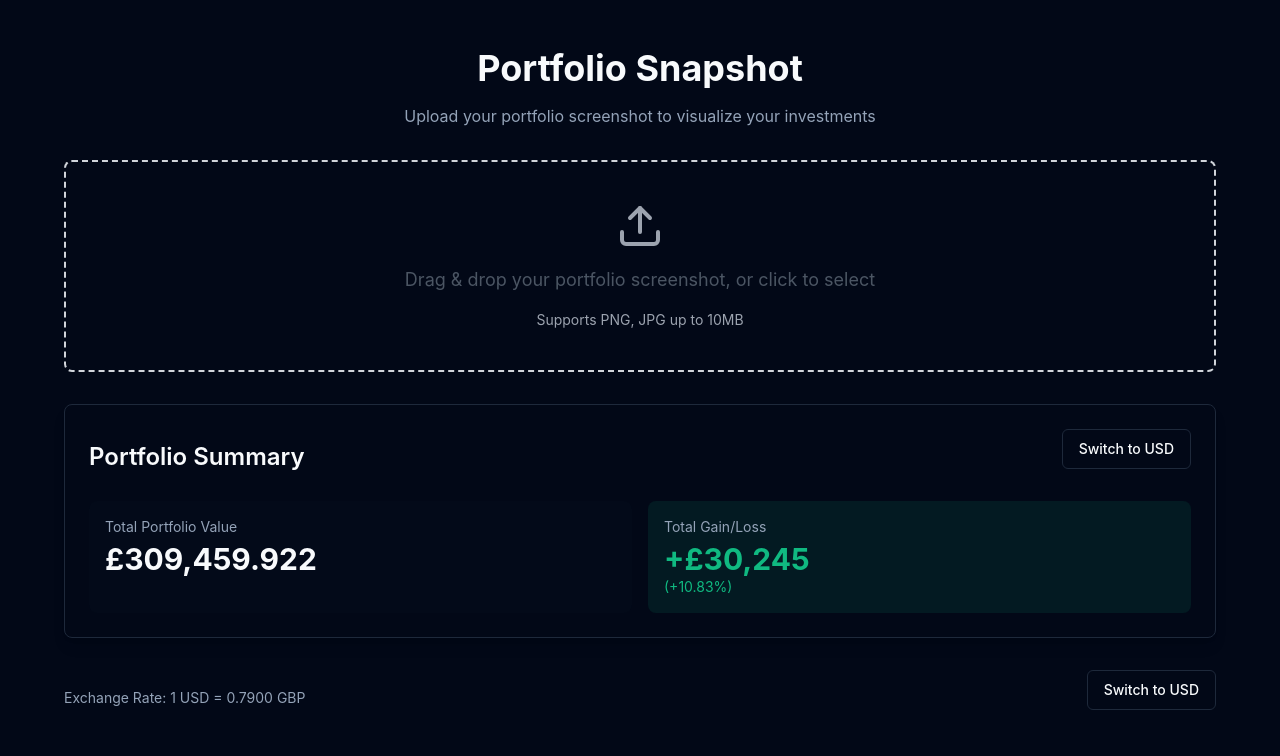
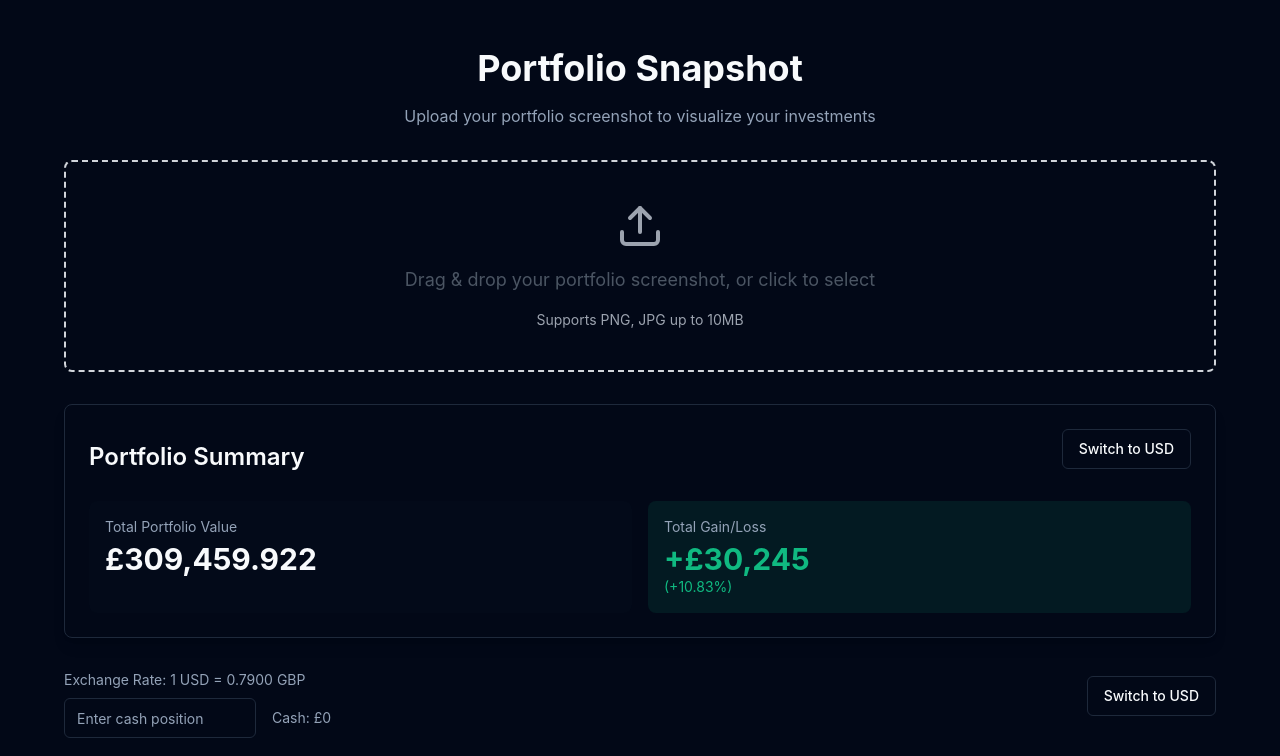
Before and after one commit to ag451/portfolio-visualizer, a React (Vite) app: page / in a window 1280 px wide. Shown: the top 756 px of the page. Built offline with nearby package versions, Linux system fonts and the light colour scheme; no server answers.

Commit message:
Add cash position field
Implement an optional 'Cash Position' field to the portfolio. When populated, this field will update the portfolio distribution percentages to account for the cash position alongside stocks.
[skip gpt_engineer]

```diff
--- a/src/components/PortfolioCharts.tsx
+++ b/src/components/PortfolioCharts.tsx
@@ -1,6 +1,7 @@
 import React, { useState, useEffect } from 'react';
 import { BarChart, Bar, XAxis, YAxis, Tooltip, ResponsiveContainer, Cell } from 'recharts';
 import { Button } from "@/components/ui/button";
+import { Input } from "@/components/ui/input";
 import { toast } from "sonner";
 import { DistributionChart } from './charts/DistributionChart';
 import { ReturnsTooltip } from './tooltips/ReturnsTooltip';
@@ -21,6 +22,7 @@ const COLORS = ['#60A5FA', '#10B981', '#818CF8', '#F472B6', '#F59E0B', '#6366F1'
 const PortfolioCharts = ({ data, sectorData }: PortfolioChartsProps) => {
   const [currency, setCurrency] = useState<'GBP' | 'USD'>('GBP');
   const [exchangeRate, setExchangeRate] = useState<number>(0.79);
+  const [cashPosition, setCashPosition] = useState<string>('');
 
   useEffect(() => {
     const fetchExchangeRate = async () => {
@@ -42,23 +44,42 @@ const PortfolioCharts = ({ data, sectorData }: PortfolioChartsProps) => {
     return currency === 'GBP' ? value * exchangeRate : value;
   };
 
-  const totalValue = data.reduce((sum, item) => sum + convertValue(item.value), 0);
+  const cashValue = Number(cashPosition) || 0;
+  const convertedCashValue = convertValue(cashValue);
 
-  const formattedData = data.map(item => ({
+  const stocksValue = data.reduce((sum, item) => sum + convertValue(item.value), 0);
+  const totalValue = stocksValue + convertedCashValue;
+
+  const formattedData = [
+    ...data.map(item => ({
       ...item,
       name: item.name.split('.')[0],
       value: convertValue(item.value),
       formattedValue: `${currency === 'GBP' ? '£' : '$'}${convertValue(item.value).toLocaleString()}`
-  })).sort((a, b) => b.value - a.value);
+    })).sort((a, b) => b.value - a.value),
+    ...(convertedCashValue > 0 ? [{
+      name: 'Cash',
+      value: convertedCashValue,
+      formattedValue: `${currency === 'GBP' ? '£' : '$'}${convertedCashValue.toLocaleString()}`
+    }] : [])
+  ];
 
-  const formattedSectorData = sectorData.map(item => ({
+  const formattedSectorData = [
+    ...sectorData.map(item => ({
       ...item,
       value: convertValue(item.value),
       formattedValue: `${currency === 'GBP' ? '£' : '$'}${convertValue(item.value).toLocaleString()}`
-  }));
+    })),
+    ...(convertedCashValue > 0 ? [{
+      name: 'Cash',
+      value: convertedCashValue,
+      formattedValue: `${currency === 'GBP' ? '£' : '$'}${convertedCashValue.toLocaleString()}`
+    }] : [])
+  ];
 
-  const formattedReturnsData = [...formattedData].map(item => ({
+  const formattedReturnsData = [...data].map(item => ({
     ...item,
+    name: item.name.split('.')[0],
     returns: convertValue(item.returns || 0)
   })).sort((a, b) => {
     const returnsA = a.returns || 0;
@@ -70,13 +91,34 @@ const PortfolioCharts = ({ data, sectorData }: PortfolioChartsProps) => {
     setCurrency(prev => prev === 'USD' ? 'GBP' : 'USD');
   };
 
+  const handleCashChange = (e: React.ChangeEvent<HTMLInputElement>) => {
+    const value = e.target.value;
+    if (value === '' || /^\d*\.?\d*$/.test(value)) {
+      setCashPosition(value);
+    }
+  };
+
   const currencySymbol = currency === 'GBP' ? '£' : '$';
 
   return (
     <div className="space-y-8">
       <div className="flex justify-between items-center">
+        <div className="space-y-2">
           <div className="text-sm text-muted-foreground">
             Exchange Rate: 1 USD = {exchangeRate.toFixed(4)} GBP
+          </div>
+          <div className="flex items-center gap-4">
+            <Input
+              type="text"
+              placeholder="Enter cash position"
+              value={cashPosition}
+              onChange={handleCashChange}
+              className="w-48"
+            />
+            <span className="text-sm text-muted-foreground">
+              Cash: {currencySymbol}{convertedCashValue.toLocaleString()}
+            </span>
+          </div>
         </div>
         <Button
           onClick={toggleCurrency}
```
Lines whose indentation alone changed are shown as unchanged.
